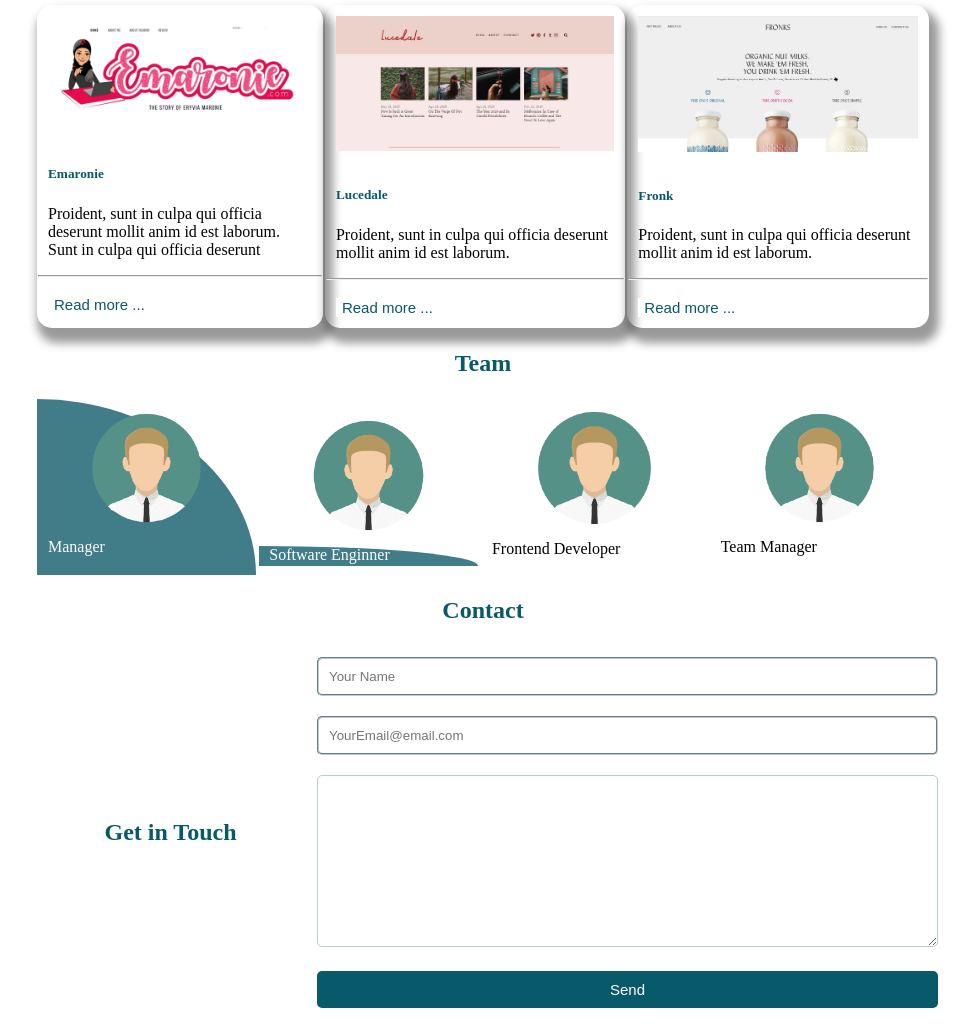
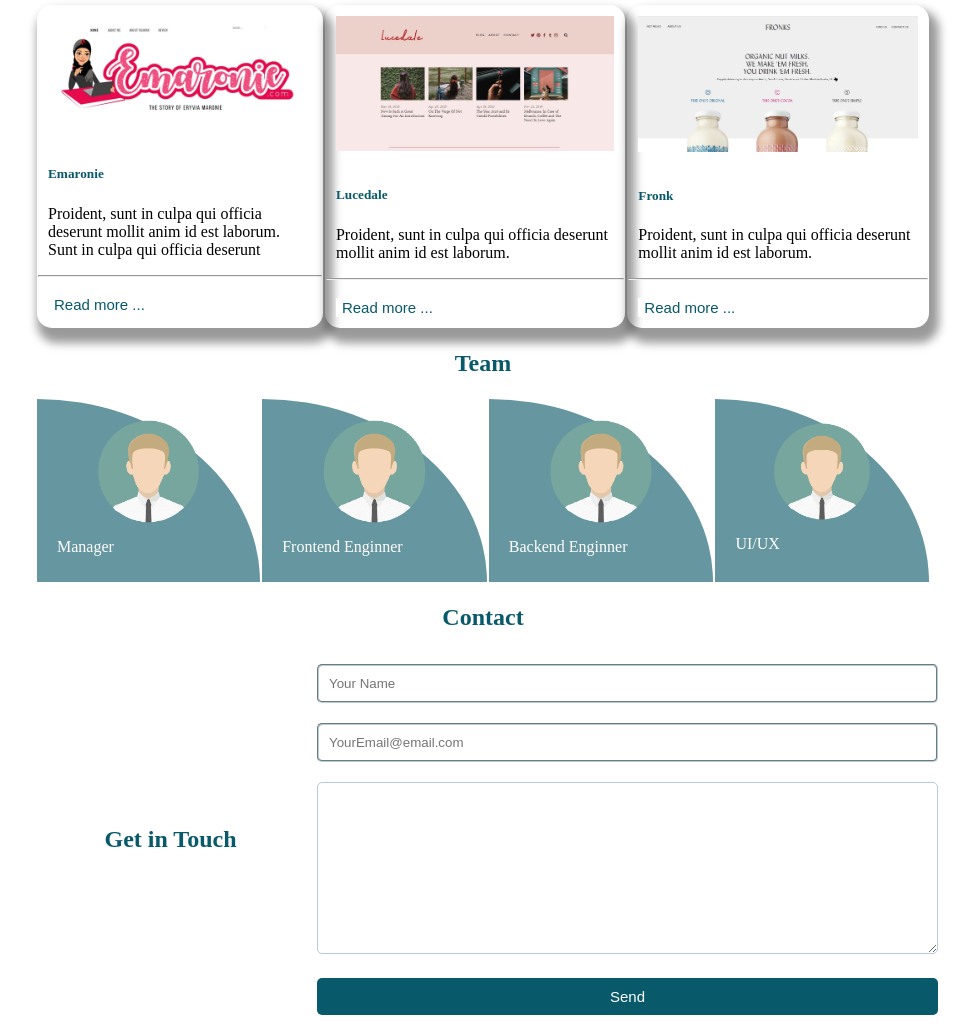
Before and after one commit to Ismi-Dzikrina/Portofolio-Hacktive8, a plain HTML site: page index.html in a window 1280 px wide. Shown: the part 1715-2743 px from the top of the page, without its empty margins (157-1132 px from the left). Drawn offline with Linux system fonts and the light colour scheme; a web font is replaced by a local one.

Commit message:
Team fix

```diff
--- a/index.html
+++ b/index.html
@@ -113,21 +113,17 @@
 						<img src="images/team.png" class="team-image" width="100%" style="padding: 10px;">
 						<p style="padding-left: 10px; margin-top: 0;">Manager</p>
 					</td>
-					<td>
-
-							<img src="images/team.png" width="100%" style="padding: 10px;">
-							<div class="team-box" style="height: 20px;">
-							<p style="padding-left: 10px; margin-top: 0;">Software Enginner</p>
-						</div>
-
+					<td class="team-box">
+						<img src="images/team.png" class="team-image" width="100%" style="padding: 10px;">
+						<p style="padding-left: 10px; margin-top: 0;">Frontend Enginner</p>
 					</td>
-					<td>
-						<img src="images/team.png" width="100%" style="padding: 10px;">
-						<p style="padding-left: 10px; margin-top: 0;">Frontend Developer</p>
+					<td class="team-box">
+						<img src="images/team.png" class="team-image" width="100%" style="padding: 10px;">
+						<p style="padding-left: 10px; margin-top: 0;">Backend Enginner</p>
 					</td>
-					<td>
-						<img src="images/team.png" width="100%" style="padding: 10px;">
-						<p style="padding-left: 10px; margin-top: 0;">Team Manager</p>
+					<td class="team-box">
+						<img src="images/team.png" class="team-image" width="100%" style="padding: 10px;">
+						<p style="padding-left: 10px; margin-top: 0;">UI/UX</p>
 					</td>
 				</tr>
 			</table>
--- a/project.css
+++ b/project.css
@@ -372,6 +372,10 @@ input, textarea{
   background-color: #407d89;
   height: 20%;
   color: white;
+  z-index: 20;
+  opacity: 0.8;
+  padding: 10px;
+  position: relative;
 }
 
 .team-box:hover{
@@ -382,9 +386,11 @@ input, textarea{
   transition-duration: 0.3s;
   color: #03252c;
   height: 100%;
+  opacity: 0.8;
+  position: relative;
 }
 
-.team-image{
-  z-index: -90;
-  border-radius: 20px;
+.team-box img{
+  position: relative;
+  z-index: -9;
 }
```
